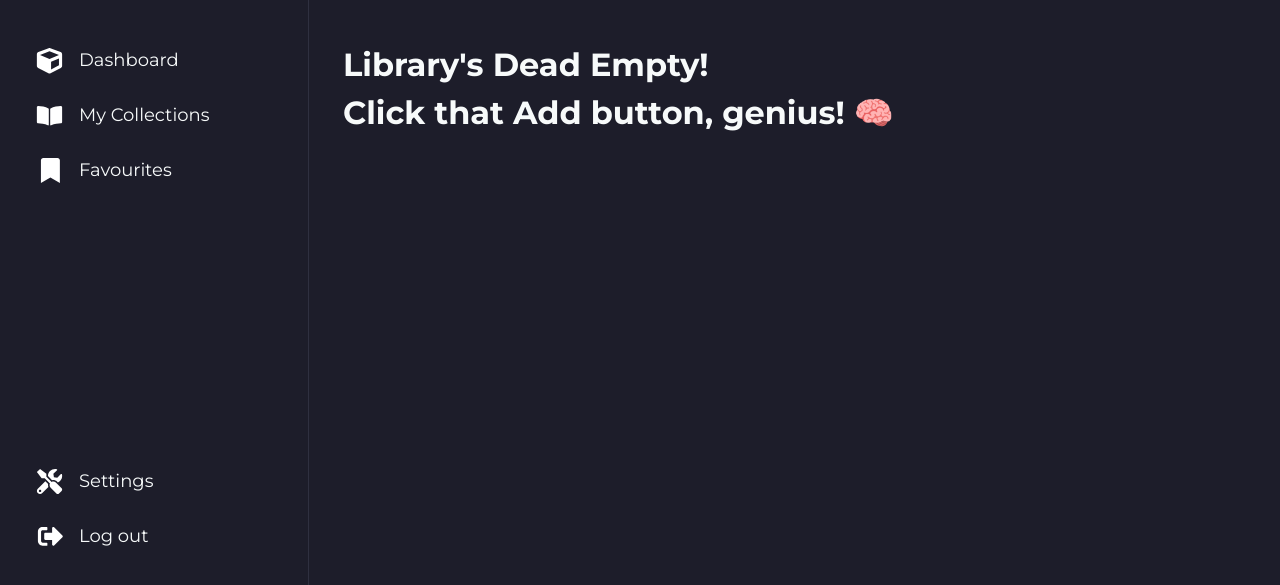
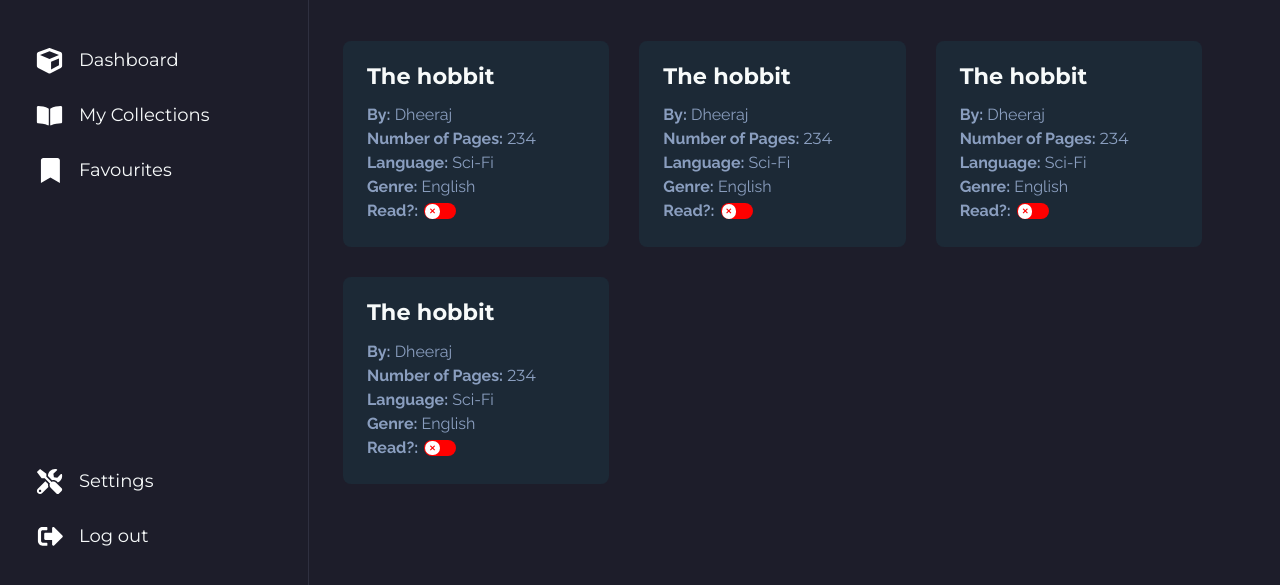
Before and after one commit to guptadheerajj/PageVault, a plain HTML site: page index.html in a window 1280 px wide. Shown: the part 89-674 px from the top of the page. Drawn offline with Linux system fonts and the light colour scheme.

Commit message:
fix: make checkbox into a slider/toggle switch

```diff
--- a/css/style.css
+++ b/css/style.css
@@ -187,7 +187,8 @@ nav input {
 	margin-bottom: 16px;
 }
 
-.info > span:nth-child(1) {
+.info > span:nth-child(1),
+.card label {
 	font-weight: 700;
 }
 
@@ -274,3 +275,60 @@ form > h1 {
 	font-weight: 600;
 	color: var(--clr-white);
 }
+
+/* slider */
+.switch {
+	display: flex;
+	gap: 6px;
+}
+
+.card label {
+	user-select: none;
+}
+
+.toggle {
+	appearance: none;
+	position: relative;
+	display: flex;
+	align-items: center;
+	font-weight: 900;
+}
+
+
+.toggle::before {
+	display: flex;
+	justify-content: center;
+	align-items: center;
+	font-size: .5rem;
+	content: "\2715";
+	height: 1.8em;
+	width: 1.8em;
+	background-color: white;
+	color: red;
+	border-radius: 50%;
+	position: absolute;
+	left: 1px;
+
+	transition: .3s ease-in-out;
+}
+
+.toggle::after {
+	content: "";
+	width: 2em;
+	height: 1em;
+	background-color: red;
+	display: inline-block;
+	border-radius: 1em;
+}
+
+
+.toggle:checked::before {
+	transform: translateX(2em);
+	transition: 0.3s ease-in-out;
+	color: green;
+	content: "\2713";
+}
+
+.toggle:checked::after {
+	background-color: green;
+}
--- a/index.html
+++ b/index.html
@@ -38,7 +38,7 @@
 		</div>
 	</aside>
 	<nav>
-		<div class="search-bar"><input type="text" placeholder="search..."></div>
+		<div class="search-bar"><input type="text" placeholder="search..." id="search" name="search"></div>
 		<div class="nav-right">
 			<div class="add-new button"><img class="icon" src="./assets/add.svg" alt="">Add Book</div>
 			<img class="icon" src="./assets/notification.svg" alt="">
@@ -59,28 +59,27 @@
 			<h1>Add New Book</h1>
 			<div class="form-row">
 				<label for="title">Title</label>
-				<input type="text" id="title" placeholder="Enter book title" required autofocus>
+				<input type="text" id="title" name="title" placeholder="Enter book title" required autofocus>
 			</div>
 			<div class="form-row">
 				<label for="author">Author</label>
-				<input type="text" id="author" placeholder="Enter author name" required>
+				<input type="text" id="author" name="author" placeholder="Enter author name" required>
 			</div>
 			<div class="form-row">
 				<label for="pages">Pages</label>
-				<input type="number" id="pages" placeholder="Enter number of pages" required>
+				<input type="number" id="pages" name="pages" placeholder="Enter number of pages" required>
 			</div>
 			<div class="form-row">
 				<label for="language">Language</label>
-				<input type="text" id="language" placeholder="Enter language" required>
+				<input type="text" id="language" name="language" placeholder="Enter language" required>
 			</div>
 			<div class="form-row">
 				<label for="genre">Genre</label>
-				<input type="text" id="genre" placeholder="Enter genre" required>
+				<input type="text" id="genre" placeholder="Enter genre" name="genre" required>
 			</div>
 			<div class="form-row">
-				<label for="read">Mark as read:
-					<input type="checkbox" id="read">
-				</label>
+				<label for="read">Mark as read?</label>
+				<input type="checkbox" id="read" name="read">
 			</div>
 			<div class="form-row dialog-button">
 				<button type="reset">Reset</button>
@@ -88,7 +87,6 @@
 			</div>
 		</form>
 	</dialog>
-
 	<script src="./script.js"></script>
 </body>
 
--- a/script.js
+++ b/script.js
@@ -37,15 +37,15 @@ function createCard(book) {
 	const card = document.createElement("div");
 	card.classList.add("card");
 	const content = `<div class="title">${book.title}</div>
-			<div class="author info"><span class="info-type">By:</span> <span>${book.author}</span></div>
-			<div class="pages info"><span class="info-type">Number of Pages:</span> <span>${book.pages}</span></div>
-			<div class="language info"><span class="info-type">Language:</span> <span>${book.language}</span></div>
-			<div class="genre info"><span class="info-type">Genre:</span> <span>${book.genre}</span></div>
-			<label class="switch info">
-				<span class="info-type">Read?:</span>
-				<input type="checkbox">
-				<span class="slider"></span>
-			</label>`;
+	<div class="author info"><span class="info-type">By:</span> <span>${book.author}</span></div>
+	<div class="pages info"><span class="info-type">Number of Pages:</span> <span>${book.pages}</span></div>
+	<div class="language info"><span class="info-type">Language:</span> <span>${book.language}</span></div>
+	<div class="genre info"><span class="info-type">Genre:</span> <span>${book.genre}</span></div>
+	<div class="switch info">
+		<label for="${book.uid}" class="info-type">Read?:</label>
+		<input type="checkbox" id="${book.uid}" class="toggle" name="isRead">
+	</div>`;
+	console.log(book.uid);
 	card.innerHTML = content;
 	return card;
 }
@@ -77,8 +77,18 @@ submitDialog.addEventListener("click", (event) => {
 	addDialog.close();
 
 	if (myLibrary.length === 1) {
-		toggleQuote()
+		toggleQuote();
 	}
 
 	displayCards(myLibrary[myLibrary.length - 1]);
 });
+
+toggleQuote();
+addBookToLibrary("The hobbit", "Dheeraj", 234, "Sci-Fi", "English", "True");
+addBookToLibrary("The hobbit", "Dheeraj", 234, "Sci-Fi", "English", "True");
+addBookToLibrary("The hobbit", "Dheeraj", 234, "Sci-Fi", "English", "True");
+addBookToLibrary("The hobbit", "Dheeraj", 234, "Sci-Fi", "English", "True");
+displayCards(myLibrary[0]);
+displayCards(myLibrary[3]);
+displayCards(myLibrary[1]);
+displayCards(myLibrary[2]);
```
